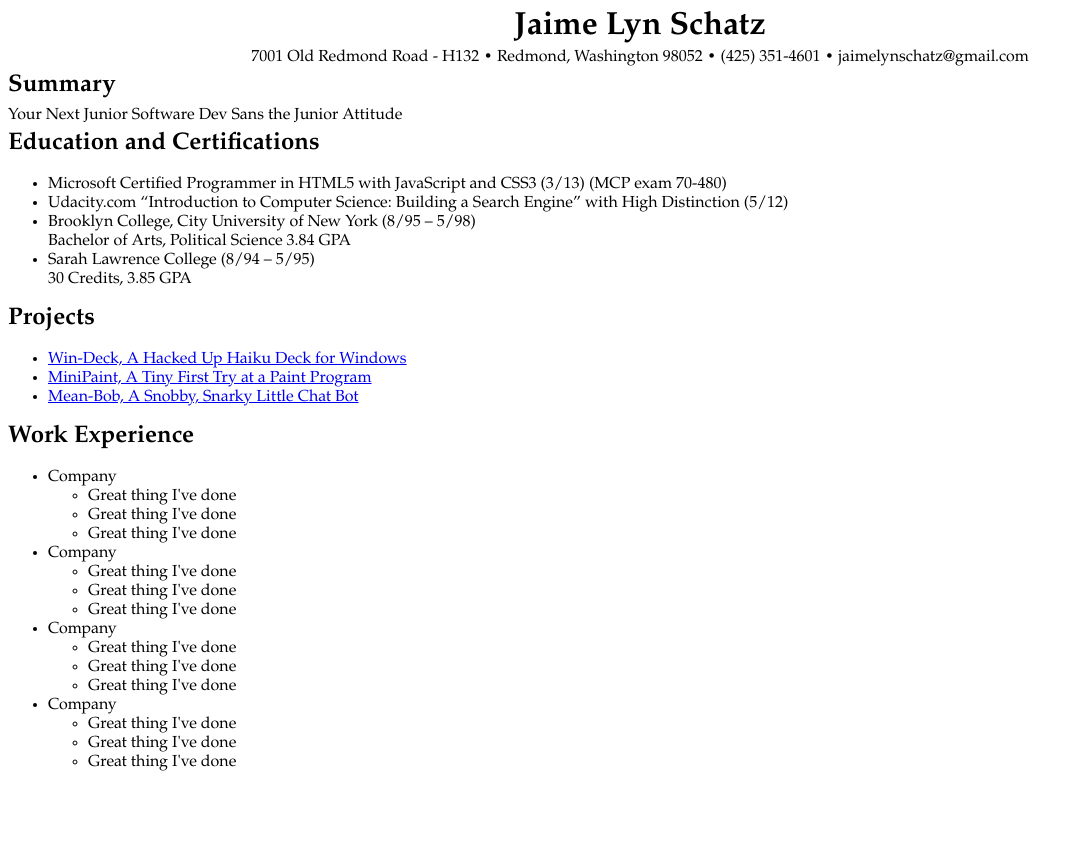
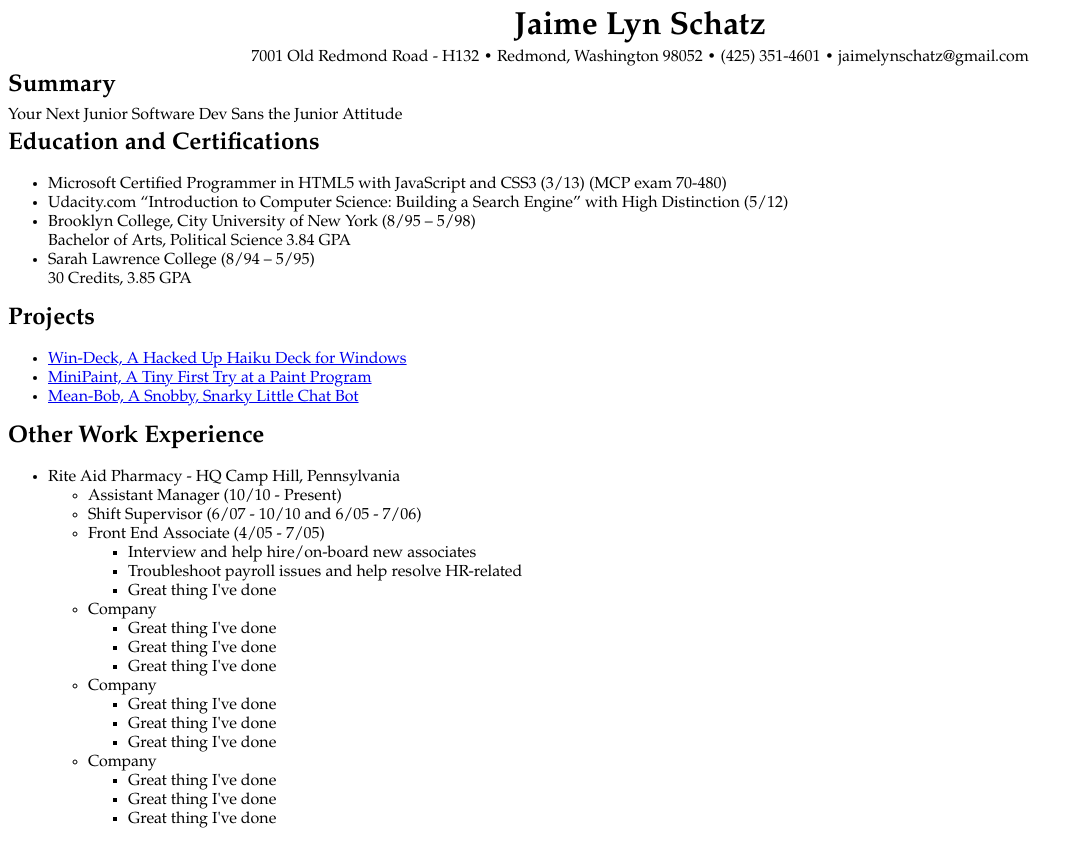
Before and after one commit to JaimeLynSchatz/resumes, a plain HTML site: page resume/index.html in a window 1280 px wide. Shown: the whole page, without its empty margins (0-1084 px from the left). Before the commit the page ends 800 px from the top, so only its background shows below. Drawn offline with Linux system fonts and the light colour scheme.

Commit message:
more changes, resting at a bonfire

```diff
--- a/resume/index.html
+++ b/resume/index.html
@@ -43,12 +43,16 @@
   </div>
 
 	<div id="experience">
-		<h2>Work Experience</h2>
+		<h2>Other Work Experience</h2>
 		<ul>
-			<li class="job-info">Company</li>
+			<li class="job-info">Rite Aid Pharmacy - HQ Camp Hill, Pennsylvania
+				<br /><ul class="job-title">
+				<li>Assistant Manager (10/10 - Present)</li>
+				<li>Shift Supervisor (6/07 - 10/10 and 6/05 - 7/06)</li>
+				<li>Front End Associate (4/05 - 7/05)</li>
 				<ul>
-					<li class="job-item">Great thing I've done</li>
-					<li class="job-item">Great thing I've done</li>
+					<li class="job-item">Interview and help hire/on-board new associates</li>
+					<li class="job-item">Troubleshoot payroll issues and help resolve HR-related</li>
 					<li class="job-item">Great thing I've done</li>
 				</ul>
 			<li class="job-info">Company</li>
```
